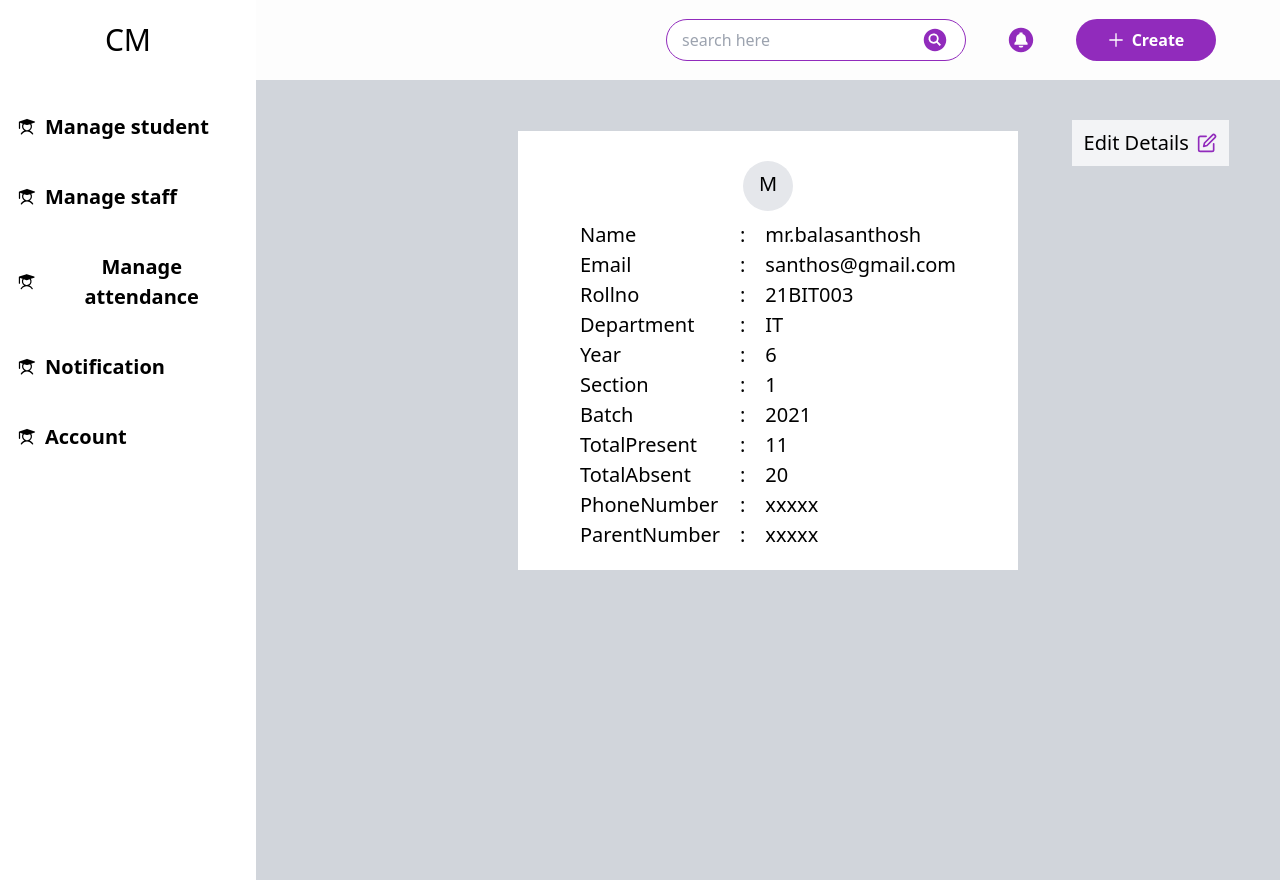
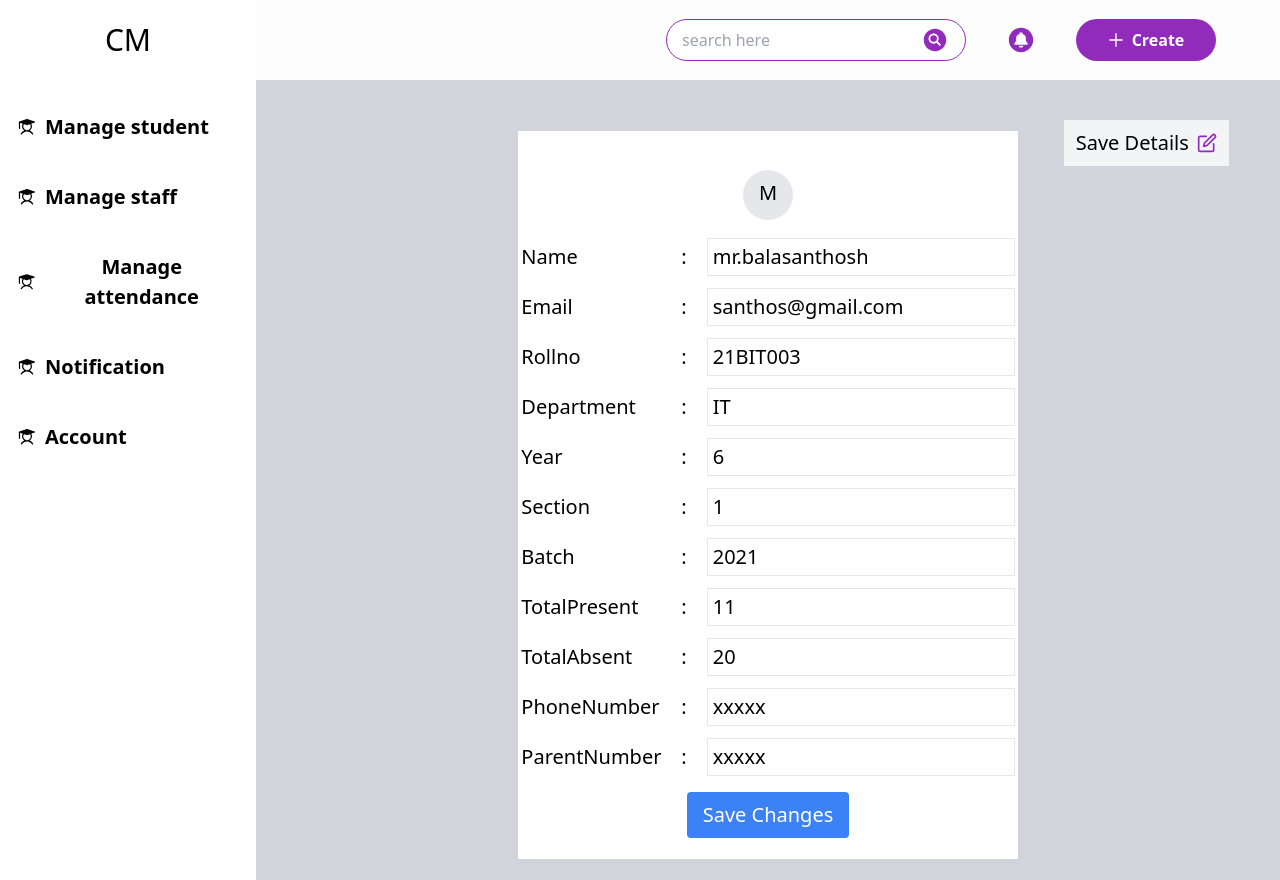
Before and after one commit to BALASANTHOSH01/Student_Alert_Client, a React (Vite) app: page /dashboard/student/21BIT003 in a window 1280 px wide. Both pictures are taken after a click on the element "Edit Details". Built offline with nearby package versions, Linux system fonts and the light colour scheme.

Commit message:
updating the student values

```diff
--- a/index.html
+++ b/index.html
@@ -6,7 +6,7 @@
     </style>
     <meta charset="UTF-8" />
     <meta name="viewport" content="width=device-width, initial-scale=1.0" />
-    <title>Vite + React + TS</title>
+    <title>Class Manager</title>
   </head>
   <body>
     <div id="root"></div>
--- a/src/app/store.ts
+++ b/src/app/store.ts
@@ -1,11 +1,13 @@
 import { configureStore } from '@reduxjs/toolkit';
 import userReducer from '../features/user/userSlice';
 import formCreationReducer from "../features/formCreation/formCreation";
+import StudentStateReducer from "../features/student/StudentSlice.ts";
 
 export const store = configureStore({
     reducer: {
         user: userReducer,
-        formCreation:formCreationReducer
+        formCreation:formCreationReducer,
+        students:StudentStateReducer
     },
 });
 
--- a/src/components/ManageStudent/ProfileField.tsx
+++ b/src/components/ManageStudent/ProfileField.tsx
@@ -1,18 +1,39 @@
-import React from 'react'
+import React from "react";
 
 interface ProfileFieldProps {
-    label:string,
-    data:string | number
+  label: string;
+  data: string | number;
+  isEditStudent: boolean;
+  handleChange: (e:React.ChangeEvent<HTMLInputElement>) =>void;
 }
 
-const ProfileField:React.FC<ProfileFieldProps> = ({label,data}) => {
-    return (
-        <div className=' flex flex-row items-center gap-5'>
-            <p className='w-[140px]'>{label}</p>
-            :
-            <p className=''>{data}</p>
-        </div>
-    )
-}
+const ProfileField: React.FC<ProfileFieldProps> = ({
+  label,
+  data,
+  isEditStudent,
+  handleChange,
+}) => {
+  return (
+    <div className={`flex flex-row items-center gap-5`}>
+      <label className="w-[140px]" htmlFor={label}>
+        {label}
+      </label>
+      :
+      {isEditStudent ? (
+        <input
+          type="text"
+          value={data}
+          placeholder={`Enter ${label}`}
+          name={label.toLowerCase()}
+          id={label}
+          onChange={handleChange}
+          className=" border outline-none px-[5px] py-[3px]"
+        />
+      ) : (
+        <p className="">{data}</p>
+      )}
+    </div>
+  );
+};
 
 export default ProfileField;
--- a/src/components/ManageStudent/StudentProfile.tsx
+++ b/src/components/ManageStudent/StudentProfile.tsx
@@ -1,68 +1,98 @@
 import React, { useState, useEffect } from 'react';
 import { useParams } from 'react-router-dom';
-import StudentDetails from './StudentDetails';  // Adjust path as needed
-import { Student } from '../../features/user/userType'; // Ensure correct path
+import { useSelector } from 'react-redux';
+import { RootState } from '../../app/store'; // Ensure correct path
+import { setStudents, updateStudent } from '../../features/student/StudentSlice.ts';
+import { Student } from '../../features/user/userType';
 import ProfileField from './ProfileField';
-
-import { FiEdit as EditIcon } from "react-icons/fi";
-import {motion} from "framer-motion";
+import { FiEdit as EditIcon } from 'react-icons/fi';
+import { motion } from 'framer-motion';
+import { useAppDispatch } from '../../features/index.ts';
+import StudentDetails from './StudentDetails.ts';
 
 const StudentProfile: React.FC = () => {
-  const { rollno } = useParams<{ rollno: string }>(); // Ensure correct typing for useParams
-  const [data, setData] = useState<Student | string>(""); // Initialize with empty string for default
+  const { rollno } = useParams<{ rollno: string }>();
+  const dispatch = useAppDispatch();
+  const students = useSelector((state: RootState) => state.students.students);
+  const [data, setData] = useState<Student | string>("");
+  const [isEditStudent, setIsEditStudent] = useState<boolean>(false);
+  const [formData, setFormData] = useState<Student>();
 
+  //store the student details to the redux store
   useEffect(() => {
-    // Find the student based on the rollno from URL params
-    const findStudent = StudentDetails.find((student) => student.rollno === rollno);
+    dispatch(setStudents(StudentDetails));
+  }, [dispatch]);
 
-    // Update the state with the found student or a message if not found
+  // Find the student by using rollno
+  useEffect(() => {
+    const findStudent = students.find((student) => student.rollno === rollno);
     if (!findStudent) {
       setData("No Data Match");
     } else {
       setData(findStudent);
+      setFormData(findStudent); // Initialize form data
     }
-  }, [rollno]); // Re-run effect when rollno changes
+  }, [rollno, students]);
 
-  const firstLetter = (name: string) => {
-    return name.charAt(0).toUpperCase();
+  // update the value
+  const handleChange = (e: React.ChangeEvent<HTMLInputElement>) => {
+    const { name, value } = e.target;
+    setFormData((prevData) => ({
+      ...(prevData as Student), // Ensure prevData is of type Student
+      [name]: value,
+    }));
+    console.log("Update student Data :"+updateStudent);
+  };
+
+  const handleSave = () => {
+    if (formData) {
+      dispatch(updateStudent(formData));
+      setIsEditStudent(false);
     }
+  };
 
   return (
     <div>
-      {
-        typeof data === "string" ? (
+      {typeof data === "string" ? (
         <div>{data}</div>
       ) : (
-          <div className=' w-[500px] text-[20px] flex flex-col items-center bg-white px-[2%] py-[2%] mx-auto my-[5%]'>
-
-            <motion.div whileTap={{scale:0.6}} className=' absolute right-[5%] top-[5%] flex flex-row gap-2 items-center px-[12px] py-[8px] bg-gray-100 cursor-pointer hover:bg-gray-200 duration-200'>
-              <p>Edit Details</p>
+        <div className='w-[500px] text-[20px] flex flex-col items-center bg-white px-[2%] py-[2%] mx-auto my-[5%]'>
+          <motion.div
+            whileTap={{ scale: 0.6 }}
+            className='absolute right-[5%] top-[5%] flex flex-row gap-2 items-center px-[12px] py-[8px] bg-gray-100 cursor-pointer hover:bg-gray-200 duration-200'
+            onClick={() => setIsEditStudent(!isEditStudent)}
+          >
+            <p>{isEditStudent ? "Save Details" : "Edit Details"}</p>
             <EditIcon className='text-[--primary-purpel]' />
           </motion.div>
 
-            <div className=' p-2 bg-gray-200 rounded-[50%] text-center w-[50px] h-[50px] my-[2%]'>
-              {firstLetter(data.name)}
+          <div className='p-2 bg-gray-200 rounded-[50%] text-center w-[50px] h-[50px] my-[4%]'>
+            {data.name.charAt(0).toUpperCase()}
           </div>
 
-            <div>
-              <ProfileField label="Name" data={data.name} />
-              <ProfileField label="Email" data={data.email} />
-              <ProfileField label="Rollno" data={data.rollno} />
-              <ProfileField label="Department" data={data.department} />
-              <ProfileField label="Year" data={data.year} />
-              <ProfileField label="Section" data={data.section} />
-              <ProfileField label="Batch" data={data.batch} />
-              <ProfileField label="TotalPresent" data={data.totalPresent} />
-              <ProfileField label="TotalAbsent" data={data.totalAbsent} />
-              <ProfileField label="PhoneNumber" data={data.phoneNumber} />
-              <ProfileField label="ParentNumber" data={data.parentNumber} />
+          <div className={`${isEditStudent ? "flex flex-col gap-3" : ""}`}>
+            <ProfileField label="Name" data={formData?.name || ""} isEditStudent={isEditStudent} handleChange={handleChange} />
+            <ProfileField label="Email" data={formData?.email || ""} isEditStudent={isEditStudent} handleChange={handleChange} />
+            <ProfileField label="Rollno" data={formData?.rollno || ""} isEditStudent={isEditStudent} handleChange={handleChange} />
+            <ProfileField label="Department" data={formData?.department || ""} isEditStudent={isEditStudent} handleChange={handleChange} />
+            <ProfileField label="Year" data={formData?.year || 0} isEditStudent={isEditStudent} handleChange={handleChange} />
+            <ProfileField label="Section" data={formData?.section || ""} isEditStudent={isEditStudent} handleChange={handleChange} />
+            <ProfileField label="Batch" data={formData?.batch || ""} isEditStudent={isEditStudent} handleChange={handleChange} />
+            <ProfileField label="TotalPresent" data={formData?.totalPresent || 0} isEditStudent={isEditStudent} handleChange={handleChange} />
+            <ProfileField label="TotalAbsent" data={formData?.totalAbsent || 0} isEditStudent={isEditStudent} handleChange={handleChange} />
+            <ProfileField label="PhoneNumber" data={formData?.phoneNumber || ""} isEditStudent={isEditStudent} handleChange={handleChange} />
+            <ProfileField label="ParentNumber" data={formData?.parentNumber || ""} isEditStudent={isEditStudent} handleChange={handleChange} />
           </div>
 
+          {isEditStudent && (
+            <button onClick={handleSave} className='mt-4 px-4 py-2 bg-blue-500 text-white rounded'>
+              Save Changes
+            </button>
+          )}
         </div>
-        )
-      }
+      )}
     </div>
   );
-}
+};
 
 export default StudentProfile;
--- /dev/null
+++ b/src/features/student/StudentSlice.ts
@@ -0,0 +1,29 @@
+import { PayloadAction, createSlice } from "@reduxjs/toolkit";
+import { Student } from '../user/userType';
+
+export interface StudentState {
+    students: Student[];
+}
+
+const initialState:StudentState = {
+    students:[]
+}
+
+const StudentState = createSlice({
+    name:"student",
+    initialState,
+    reducers: {
+        updateStudent(state, action: PayloadAction<Student>) {
+            const index = state.students.findIndex(student => student.rollno === action.payload.rollno);
+            if (index !== -1) {
+                state.students[index] = action.payload;
+            }
+        },
+        setStudents(state, action: PayloadAction<Student[]>) {
+            state.students = action.payload;
+        },
+    },
+});
+
+export const {updateStudent,setStudents}= StudentState.actions;
+export default StudentState.reducer;
--- a/src/features/user/userType.ts
+++ b/src/features/user/userType.ts
@@ -8,8 +8,8 @@ export interface Student {
     section: string,
     phoneNumber: string;
     parentNumber:string;
-    totalPresent:string;
-    totalAbsent:string;
+    totalPresent:number;
+    totalAbsent:number;
     institute: string;
     batch:string
 }
--- a/src/main.tsx
+++ b/src/main.tsx
@@ -64,7 +64,8 @@ const router = createBrowserRouter([
       {
         path:`student/:rollno`,
         element:<StudentProfile/>
-      }
+      },
+
     ]
   }
 ]);
--- a/src/pages/DashboardScreen.tsx
+++ b/src/pages/DashboardScreen.tsx
@@ -10,7 +10,7 @@ const DashboardScreen = () => {
             <DashboardSideBar/>
             <div className=' flex flex-col'>
               <DashboardNavBar/>
-              <div className='w-[80%] absolute right-0 bg-gray-300 top-[10vh] h-full'>
+              <div className='w-[80%] absolute right-0 bg-gray-300 top-[10vh] h-screen'>
                 <Outlet/>
               </div>
             </div>
```
Lines whose indentation alone changed are shown as unchanged.
